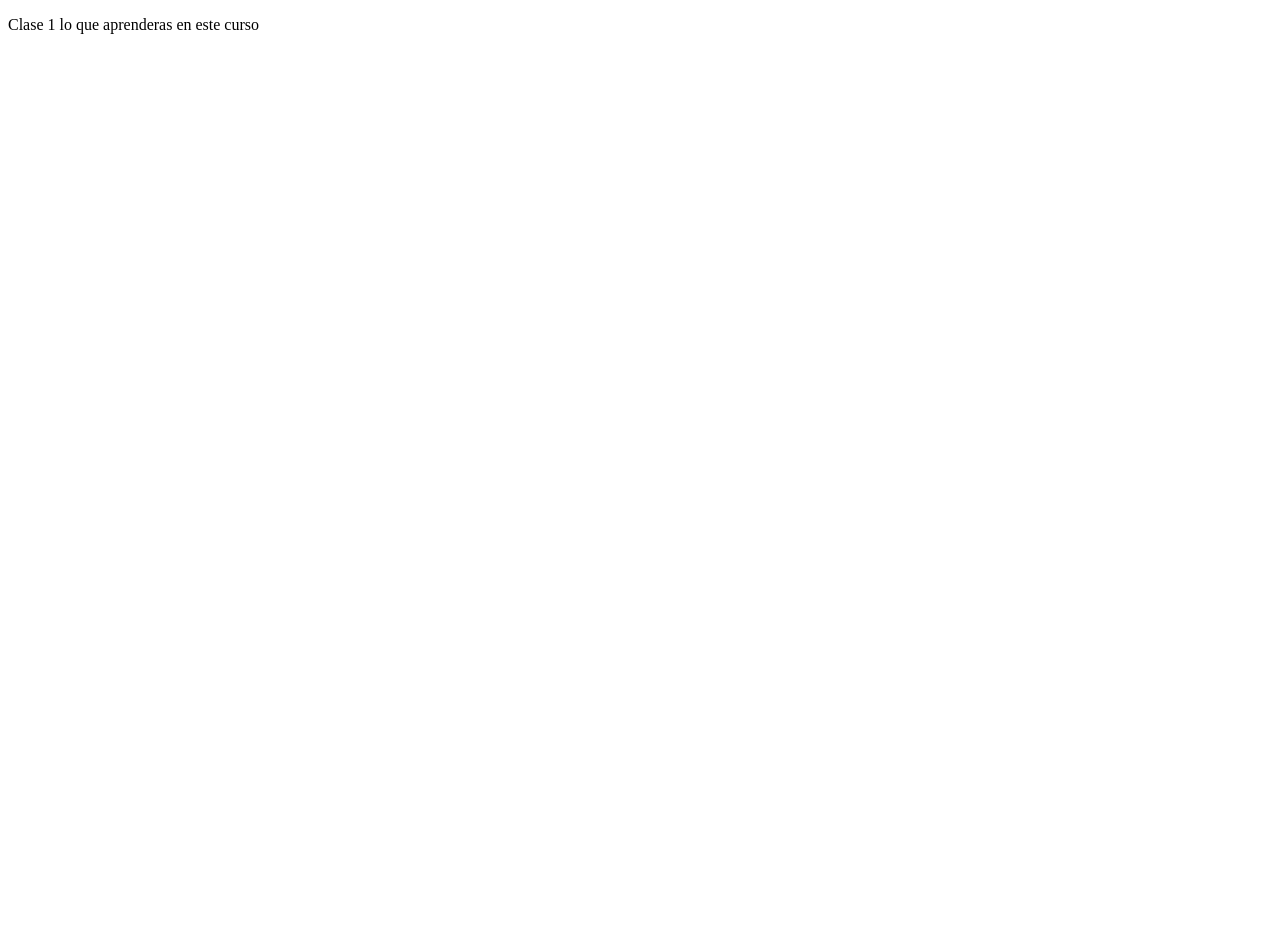
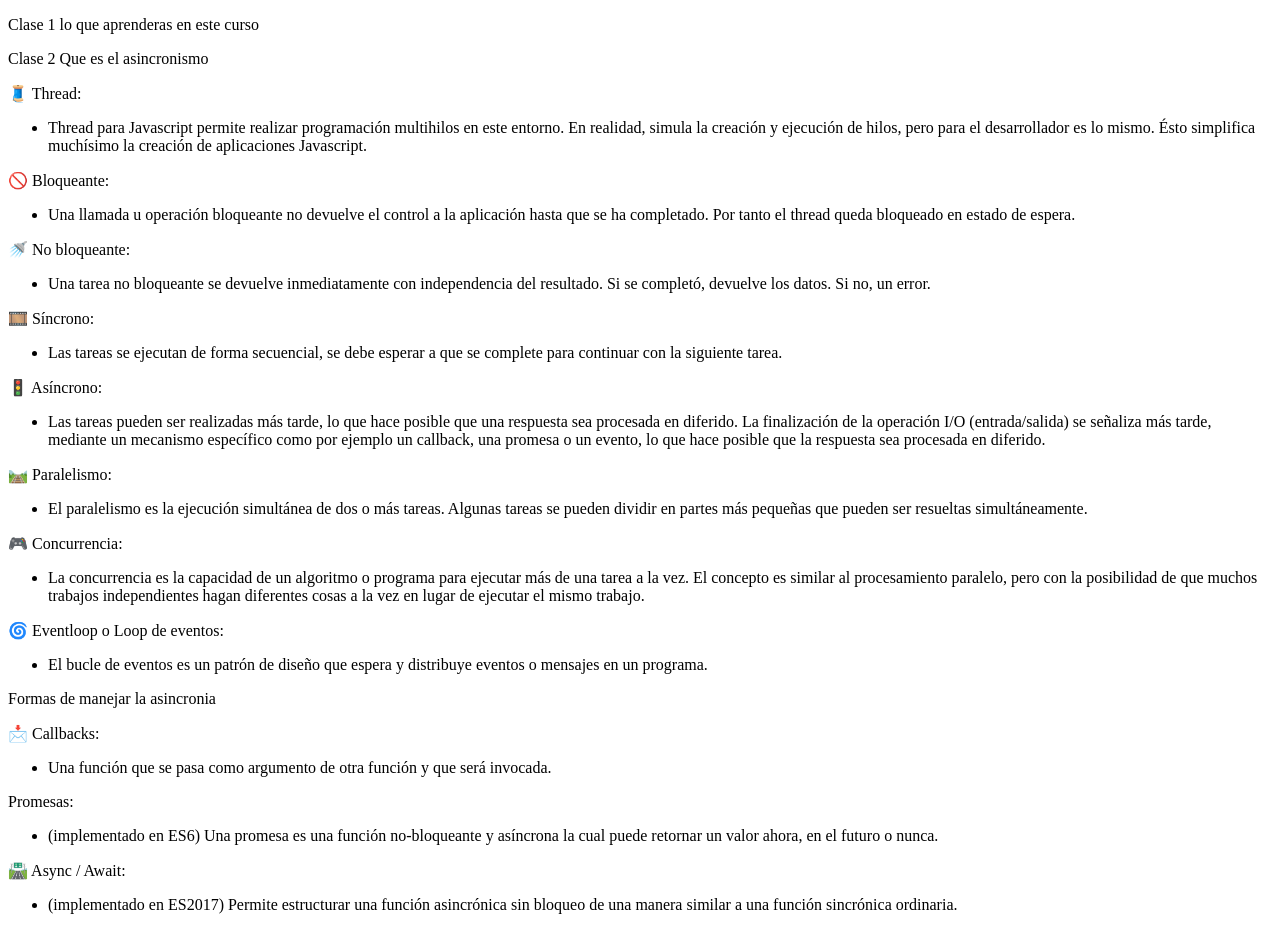
Before and after one commit to erikmya/Curso_asincronismo_js, a plain HTML site: page clases.html in a window 1280 px wide. Before the commit the page ends 800 px from the top, so only its background shows below. Drawn offline with Linux system fonts and the light colour scheme.

Commit message:
Clase 2 Conceptos del asincronismo

```diff
--- a/clases.html
+++ b/clases.html
@@ -10,5 +10,55 @@
     <div>
         <p>Clase 1 lo que aprenderas en este curso</p>
     </div>
+    <div>
+        <p>Clase 2 Que es el asincronismo</p>
+        <p>🧵 Thread: </p>
+        <ul>
+            <li>Thread para Javascript permite realizar programación multihilos en este entorno. En realidad, simula la creación y ejecución de hilos, pero para el desarrollador es lo mismo. Ésto simplifica muchísimo la creación de aplicaciones Javascript.</li>
+        </ul>
+        <p>🚫 Bloqueante:</p>
+        <ul>
+            <li>Una llamada u operación bloqueante no devuelve el control a la aplicación hasta que se ha completado. Por tanto el thread queda bloqueado en estado de espera.</li>
+        </ul>
+        <p>🚿 No bloqueante: </p>
+        <ul>
+            <li>Una tarea no bloqueante se devuelve inmediatamente con independencia del resultado. Si se completó, devuelve los datos. Si no, un error.</li>
+        </ul>
+        <p>🎞️ Síncrono:</p>
+        <ul>
+            <li>Las tareas se ejecutan de forma secuencial, se debe esperar a que se complete para continuar con la siguiente tarea.</li>
+        </ul>
+        <p>🚦 Asíncrono: </p>
+        <ul>
+            <li>Las tareas pueden ser realizadas más tarde, lo que hace posible que una respuesta sea procesada en diferido. La finalización de la operación I/O (entrada/salida) se señaliza más tarde, mediante un mecanismo específico como por ejemplo un callback, una promesa o un evento, lo que hace posible que la respuesta sea procesada en diferido.</li>
+        </ul>
+        <p>🛤️ Paralelismo:</p>
+        <ul>
+            <li>El paralelismo es la ejecución simultánea de dos o más tareas. Algunas tareas se pueden dividir en partes más pequeñas que pueden ser resueltas simultáneamente.</li>
+        </ul>
+        <p>🎮 Concurrencia:</p>
+        <ul>
+            <li>La concurrencia es la capacidad de un algoritmo o programa para ejecutar más de una tarea a la vez. El concepto es similar al procesamiento paralelo, pero con la posibilidad de que muchos trabajos independientes hagan diferentes cosas a la vez en lugar de ejecutar el mismo trabajo.</li>
+        </ul>
+        <p>🌀 Eventloop o Loop de eventos:</p>
+        <ul>
+            <li>El bucle de eventos es un patrón de diseño que espera y distribuye eventos o mensajes en un programa.</li>
+        </ul>
+        <div>
+            <p>Formas de manejar la asincronia</p>
+            <p>📩 Callbacks: </p>
+            <ul>
+                <li>Una función que se pasa como argumento de otra función y que será invocada.</li>
+            </ul>
+            <p>Promesas:</p>
+            <ul>
+                <li>(implementado en ES6) Una promesa es una función no-bloqueante y asíncrona la cual puede retornar un valor ahora, en el futuro o nunca.</li>
+            </ul>
+            <p>🛣️ Async / Await:</p>
+            <ul>
+                <li>(implementado en ES2017) Permite estructurar una función asincrónica sin bloqueo de una manera similar a una función sincrónica ordinaria.</li>
+            </ul>
+        </div>
+    </div>
 </body>
 </html>
```
